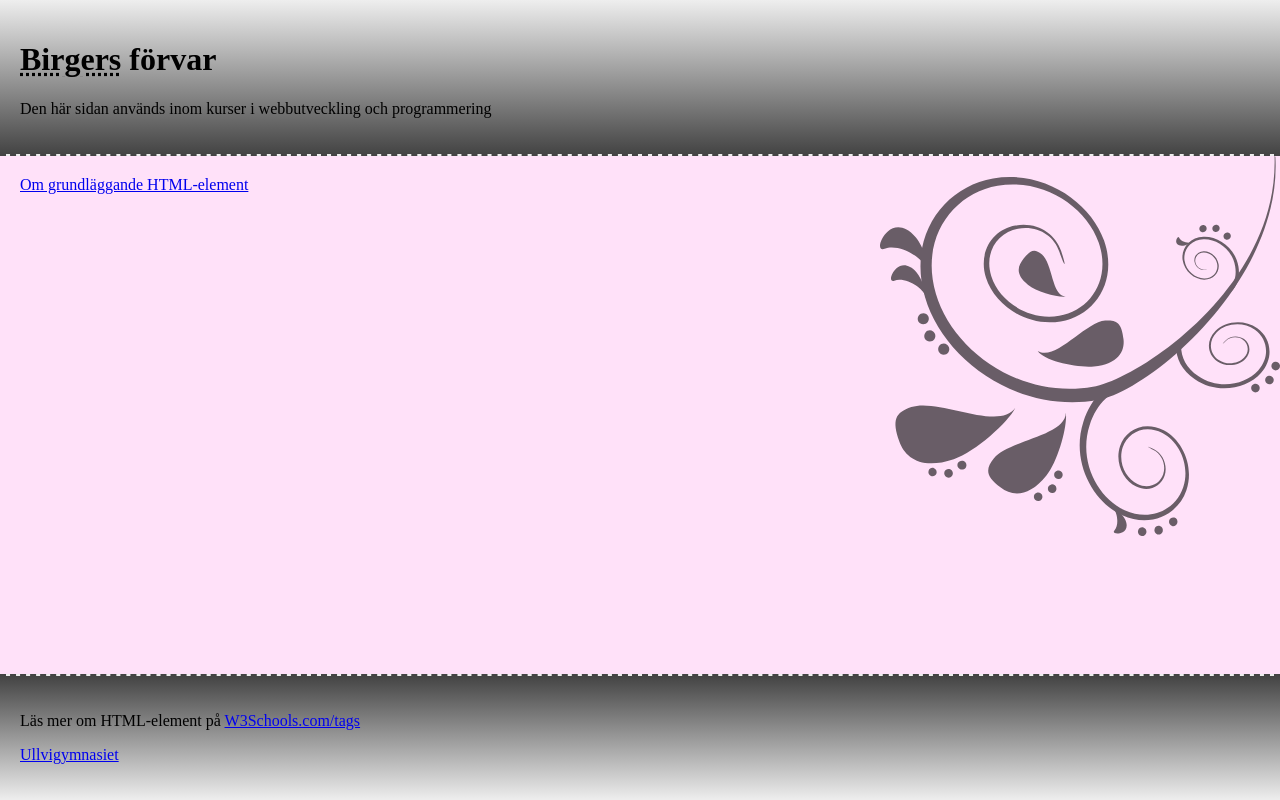
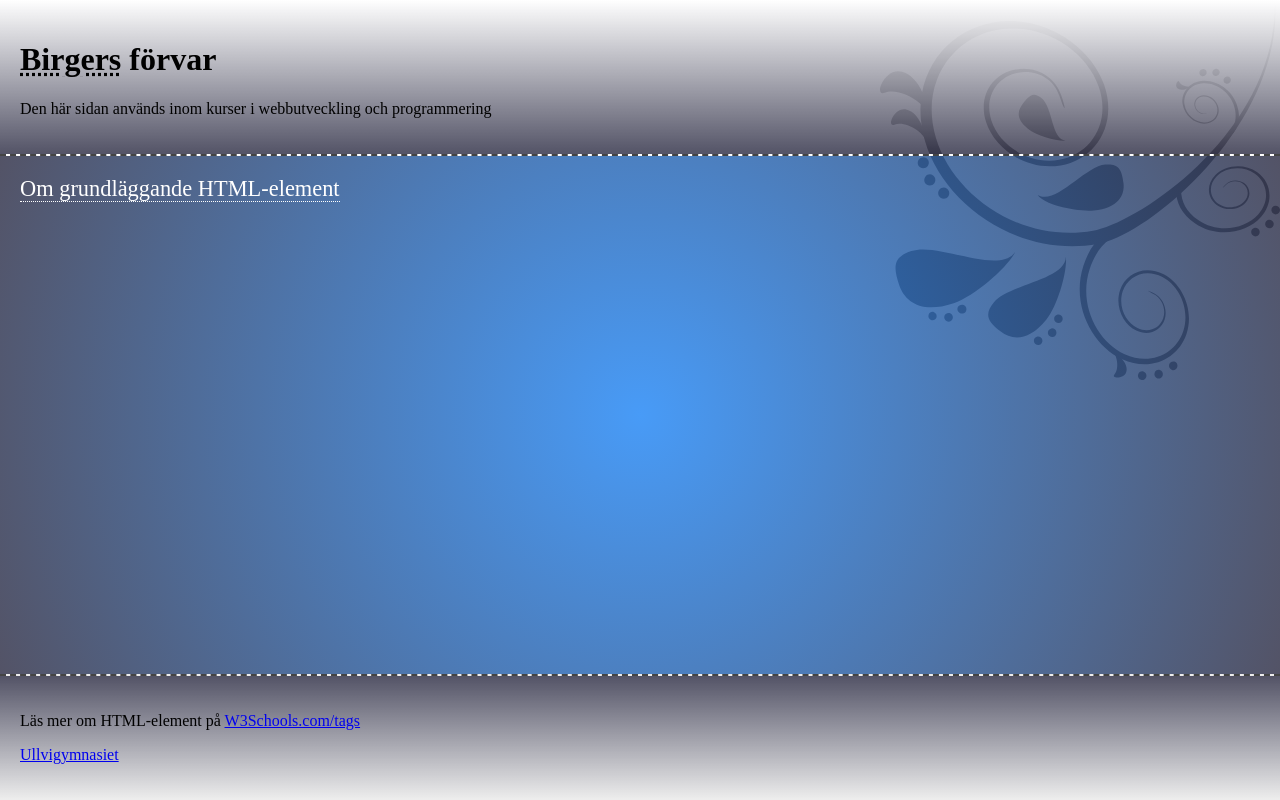
Before and after one commit to birgere/birgere.github.io, a PHP site: page /index.html in a window 1280 px wide. Run offline with PHP 8.4, Linux system fonts and the light colour scheme.

Commit message:
Indexändring stilmall
Lagt till annan färg på linjär och radial gradient

```diff
--- a/birgere.css
+++ b/birgere.css
@@ -3,23 +3,32 @@ body {
     min-height: 100vh;
     flex-direction: column;
     margin:0;
+    background: url("img/ranka.svg") right top no-repeat;
 }
 
 header{
     padding:20px;
-    background: linear-gradient(#eee, #444);
+    background: linear-gradient(#fff, rgba(40,40,64,0.8));
     border-bottom:2px dashed #444;
 }
 
 main {
     flex: 1;
     padding: 20px;
-    background: #FFE1F9 url("img/ranka.svg") right top no-repeat;
+    /*background: #FFE1F9 url("img/ranka.svg") right top no-repeat;*/
+    background: radial-gradient(circle, rgba(26,130,245,0.8), rgba(40,40,64,0.8));
+    color:#fff;
+    font-size: 1.4em;
+}
+main a{
+    color:#fff;
+    text-decoration: none;
+    border-bottom:1px dotted #fff;
 }
 
 footer{
     border-top:2px dashed #444;
-    background: linear-gradient(#444, #eee);
+    background: linear-gradient(rgba(40,40,64,0.8), #eee);
     padding:20px;
 }
 
```
